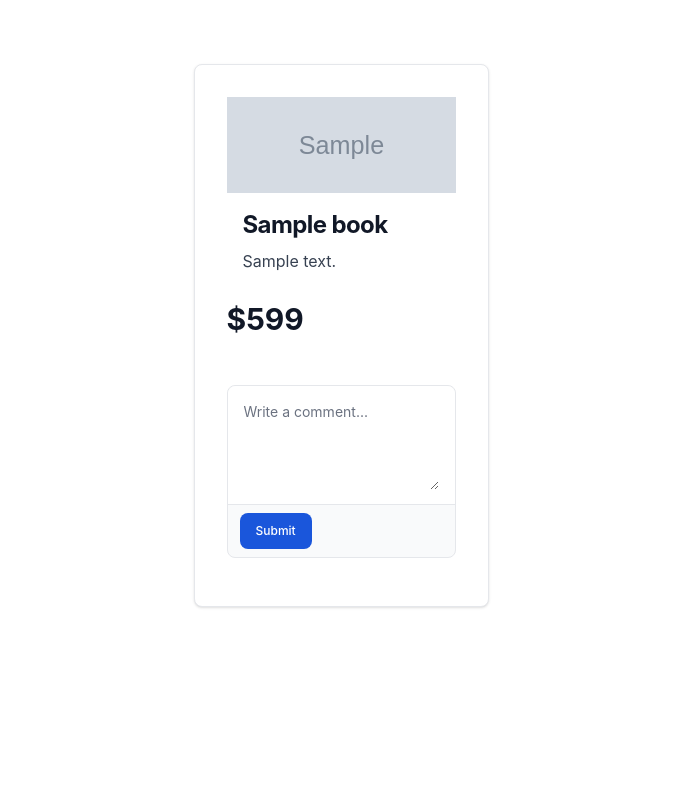
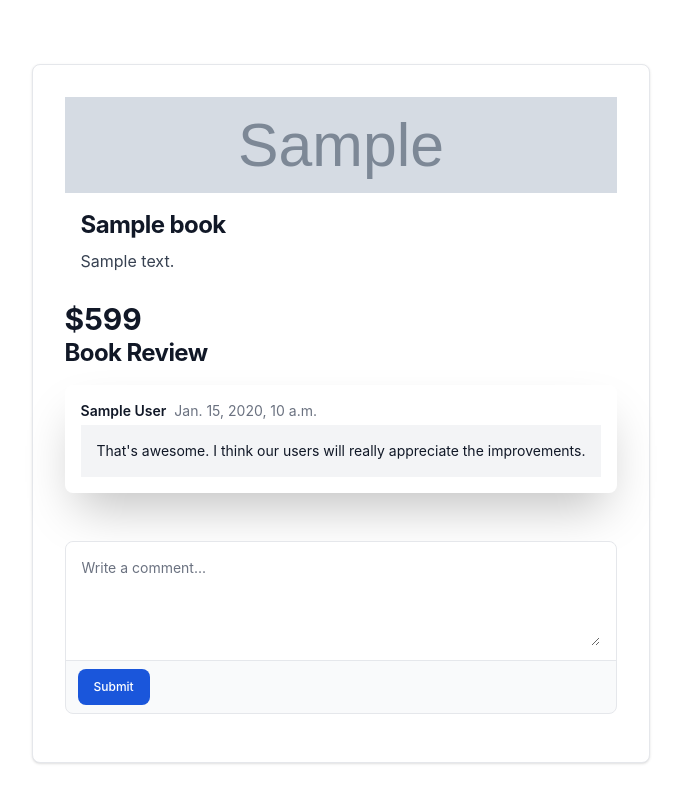
Before and after one commit to mallick-portfolio/django-book-store, a Django app: page /books/1/ in a window 1280 px wide. Shown: the part 69-872 px from the top of the page, without its empty margins (299-980 px from the left). Before the commit the page ends 677 px from the top, so only its background shows below. Run offline with Django 5.2, Linux system fonts and the light colour scheme; tables that the repository leaves empty hold one stand-in row (values such as "Sample post"); grey boxes marked "Sample" are stand-in pictures; some libraries are stand-ins or nearby versions.

Commit message:
added review time

```diff
--- a/books/models.py
+++ b/books/models.py
@@ -40,5 +40,8 @@
   description = models.CharField(_("review description"), max_length=255)
   user = models.ForeignKey(CustomUser,on_delete=models.CASCADE, related_name='reviews')
   book = models.ForeignKey(Book, on_delete=models.CASCADE, related_name='reviews', null=True, blank=True)
+  create_at = models.DateTimeField(auto_now_add=True, null=True, blank=True)
+
+
   def __str__(self) -> str:
     return f"{self.user.first_name} {self.user.last_name}"
--- a/books/views.py
+++ b/books/views.py
@@ -92,6 +92,14 @@
   def get_success_url(self):
       return reverse_lazy('book-details', kwargs={'id': self.object.pk})
 
+  def get_context_data(self, **kwargs):
+      context = super(BookDetailView, self).get_context_data(**kwargs)
+      context.update({
+          'reviews': models.Review.objects.filter(book=self.object),
+      })
+      print(context)
+      return context
+
   def post(self, request, *args, **kwargs):
     if request.user.is_authenticated:
       if request.method == "POST":
@@ -109,6 +117,7 @@
   def form_valid(self, form):
       obj = form.save(commit=False)
       obj.user = self.request.user
+      obj.book = self.object
       obj.save()
       return super(BookDetailView, self).form_valid(form)
 
--- a/templates/book/singlebook.html
+++ b/templates/book/singlebook.html
@@ -22,6 +22,24 @@
       </div>
 
 
+
+      <h5 class="mb-2 text-2xl font-bold tracking-tight text-gray-900 dark:text-white">Book Review</h5>
+      {% for review in reviews %}
+
+          <div class="flex my-4 shadow-2xl p-4 rounded-lg flex-col gap-1 w-full max-w-[320px]">
+            <div class="flex items-center space-x-2 rtl:space-x-reverse">
+                <span class="text-sm font-semibold text-gray-900 dark:text-white">{{review.user.first_name}} {{review.user.last_name}}</span>
+                <span class="text-sm font-normal text-gray-500 dark:text-gray-400">{{review.create_at}}</span>
+            </div>
+            <div class="flex flex-col leading-1.5 p-4 border-gray-200 bg-gray-100 rounded-e-xl rounded-es-xl dark:bg-gray-700">
+                <p class="text-sm font-normal text-gray-900 dark:text-white"> That's awesome. I think our users will really appreciate the improvements.</p>
+            </div>
+
+
+        </div>
+
+      {% endfor %}
+
     <form class='mt-12' method='post'>
       {% csrf_token %}
       <div class="w-full mb-4 border border-gray-200 rounded-lg bg-gray-50 dark:bg-gray-700 dark:border-gray-600">
```
Also changed, not shown: books/migrations/0008_review_create_at.py (added).
